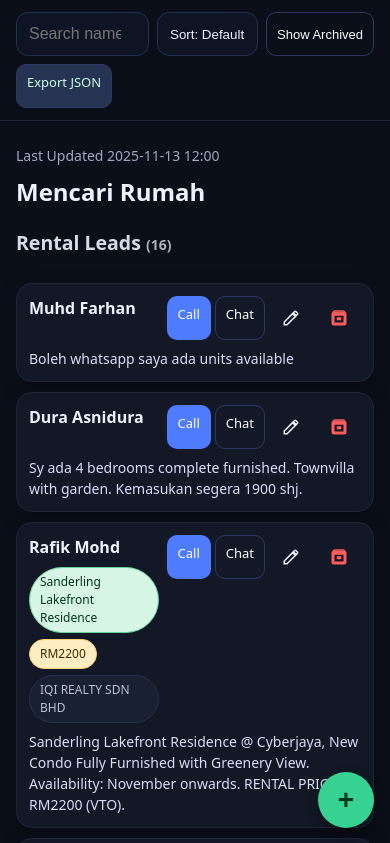
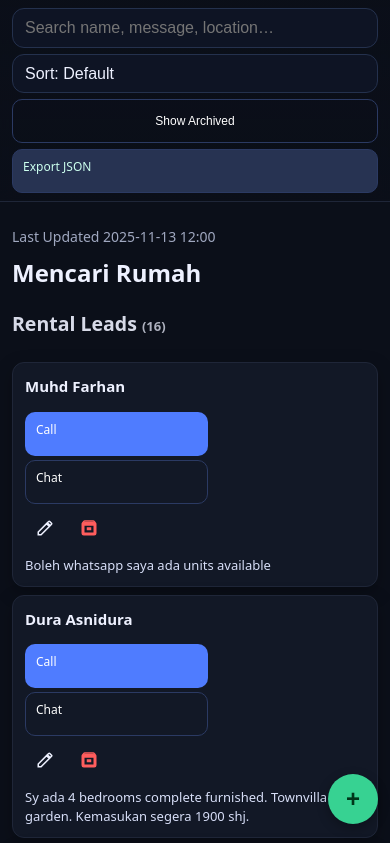
Before and after one commit to haiqalconnect/MencariRumah, a plain HTML site: page index.html in a window 390 px wide. Shown: the top 843 px of the page. Drawn offline with Linux system fonts and the light colour scheme.

Commit message:
Update index.html - improve ui for iphone

```diff
--- a/index.html
+++ b/index.html
@@ -75,26 +75,42 @@ select{padding:10px 12px; border-radius:12px; border:1px solid #24314d; backgrou
 .modal-content .form-actions{justify-content:flex-end}
 
 @media (max-width:480px){
-  .wrap{margin:24px auto 100px}
-  .toolbar .inner{gap:8px}
-  input[type=search], input[type=text]{min-width:100px; font-size:16px}
-  .btn{padding:8px 10px; font-size:13px; min-height:44px}
-  .section-head{flex-direction:column; align-items:stretch}
+  .wrap{margin:24px auto 100px; padding:0 12px}
+  .toolbar{padding:8px 12px}
+  .toolbar .inner{gap:6px; flex-direction:column}
+  input[type=search], input[type=text]{min-width:unset; font-size:16px; width:100%}
+  select{width:100%; font-size:16px}
+  .btn{padding:10px 12px; font-size:13px; min-height:44px; width:100%}
+  .section-head{flex-direction:column; align-items:stretch; gap:8px}
   .controls{flex-direction:column}
   .controls input{width:100%}
-  .card{padding:12px; margin:10px 0}
-  .card-head{gap:8px}
-  .title{gap:8px}
-  .name{font-size:16px}
-  .msg{font-size:14px}
-  .actions{gap:4px}
+  .card{padding:12px; margin:8px 0; border-radius:12px}
+  .card-head{flex-direction:column; gap:8px}
+  .title{flex-direction:column; gap:6px}
+  .name{font-size:15px; font-weight:600}
+  .chips{gap:4px}
+  .chip{padding:4px 8px; font-size:11px}
+  .msg{font-size:13px; line-height:1.4; margin-top:8px}
+  .count{font-size:13px}
+  .actions{gap:4px; flex-wrap:wrap}
+  .btn{padding:8px 10px; font-size:12px}
+  .iconbtn{width:40px; height:40px; padding:0; min-width:40px; min-height:40px}
   .iconbtn svg{width:18px; height:18px}
-  .modal-content{border-radius:16px 16px 0 0; padding:16px}
+  .fab{width:50px; height:50px; font-size:24px; bottom:20px; right:12px}
+  .modal-content{border-radius:20px 20px 0 0; padding:16px}
+  .modal-content h3{margin:0 0 12px 0; font-size:16px}
+  .form input{padding:11px; font-size:16px; border-radius:10px}
+  .form{gap:6px; margin:8px 0 12px}
+  .form-actions{gap:6px}
+  .form-actions .btn{flex:1; padding:10px 8px; font-size:12px}
 }
 
-@media (min-width:700px){
-  .modal-overlay{align-items:center; justify-content:center}
-  .modal-content{border-radius:16px; max-width:500px; width:90%}
+@media (max-width:360px){
+  .wrap{padding:0 10px}
+  .card{padding:10px}
+  .name{font-size:14px}
+  .msg{font-size:12px}
+  .btn{padding:8px 8px; font-size:11px}
 }
 </style>
 
@@ -359,12 +375,9 @@ document.getElementById('export').addEventListener('click', ()=>{
   a.click();
 });
 
-// Initialize when DOM is ready
-if(document.readyState === 'loading') {
-  document.addEventListener('DOMContentLoaded', render);
-} else {
-  setTimeout(render, 100);
-}
+// Initialize
+window.addEventListener('load', render);
+if(document.readyState === 'complete') render();
 </script>
 </body>
 </html>
```
